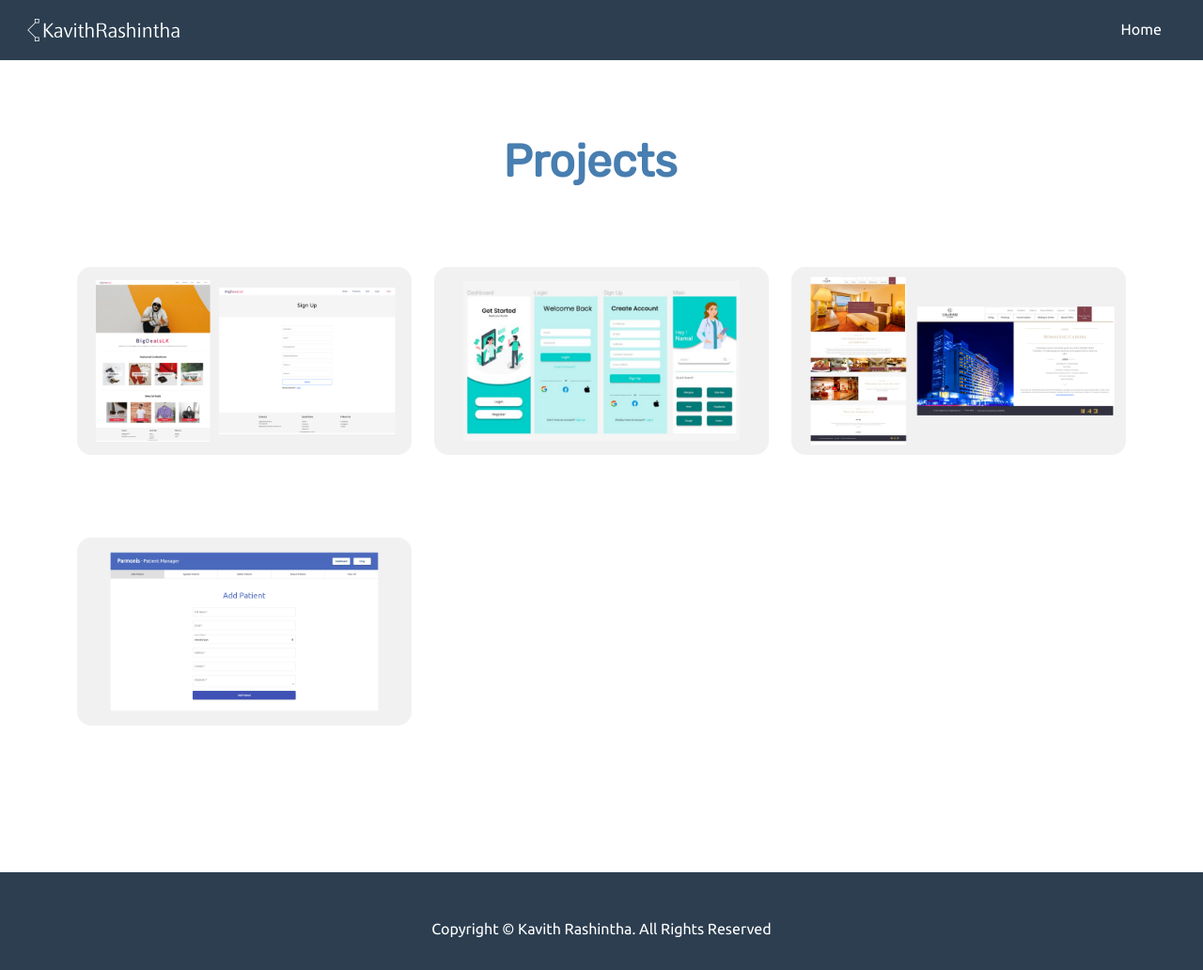
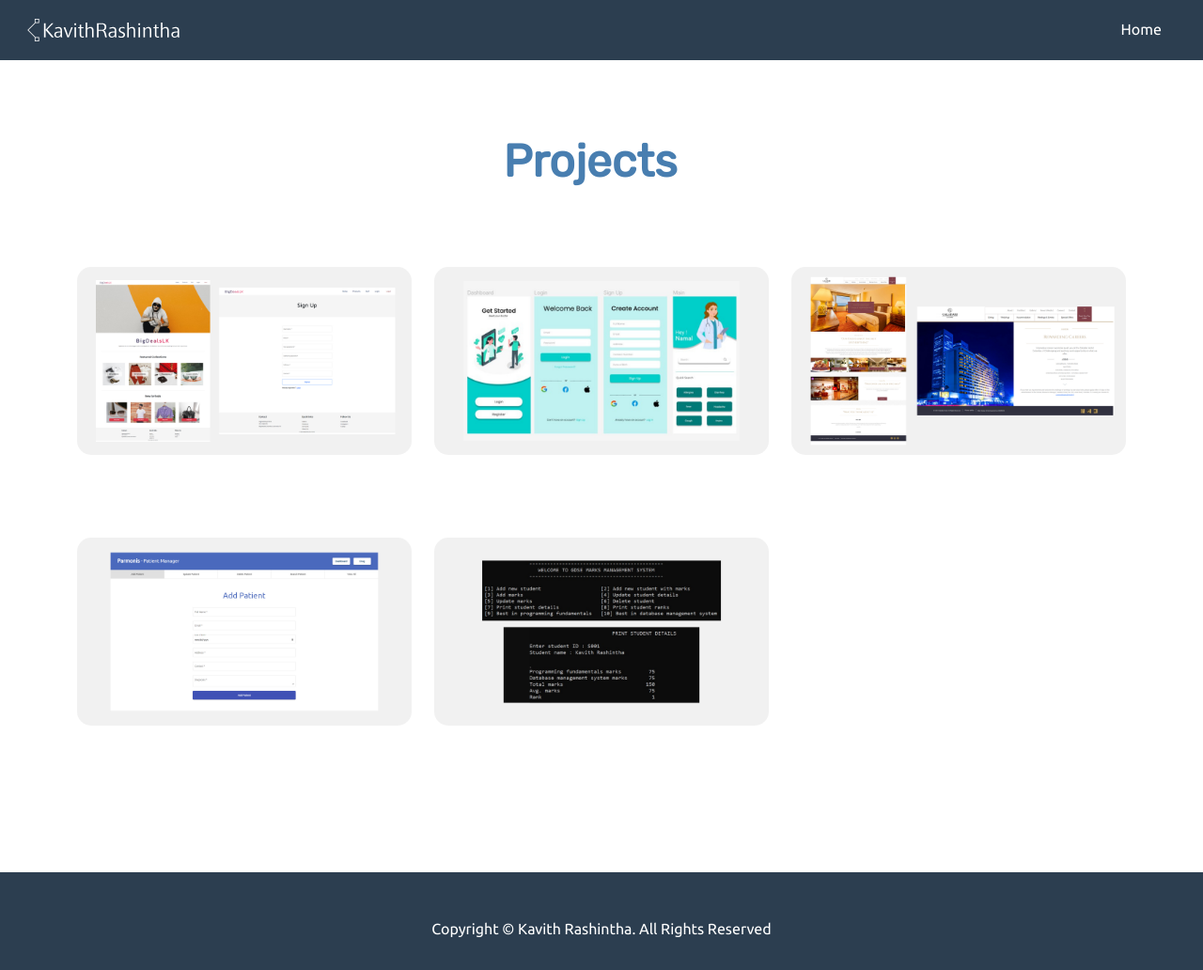
Before and after one commit to WGKRashintha/PersonalWebsite, a plain HTML site: page pojects/projects.html in a window 1280 px wide. Shown: the whole page at 94% size. Drawn offline with nearby package versions, Linux system fonts and the light colour scheme.

Commit message:
Projects updated

```diff
--- a/pojects/projects.html
+++ b/pojects/projects.html
@@ -69,6 +69,11 @@
                         <img src="media/pharmosis-img.png" alt="">
                     </a>
                 </div>
+                <div class="col-sm-4 project">
+                    <a href="https://github.com/KavithRashintha/Student_Management_System.git" target="_blank">
+                        <img src="media/studentDBMS-img.png" alt="">
+                    </a>
+                </div>
             </div>
         </div>
     </div>
--- a/style.css
+++ b/style.css
@@ -407,6 +407,7 @@ html {
 /*Footer*/
 
 /*=====================================================================================================================*/
+
 
 .reveal{
     position: relative;
```
Also changed, not shown: pojects/media/studentDBMS-img.png (added).
